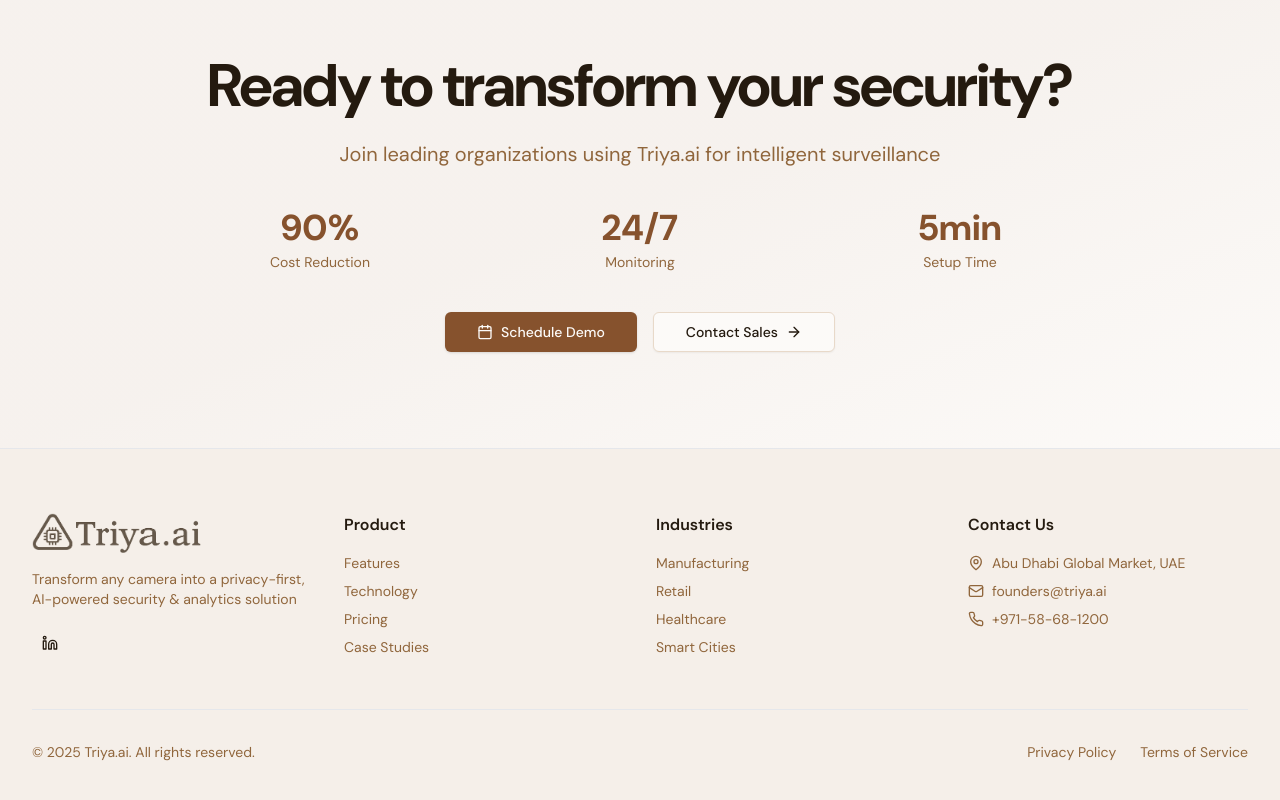
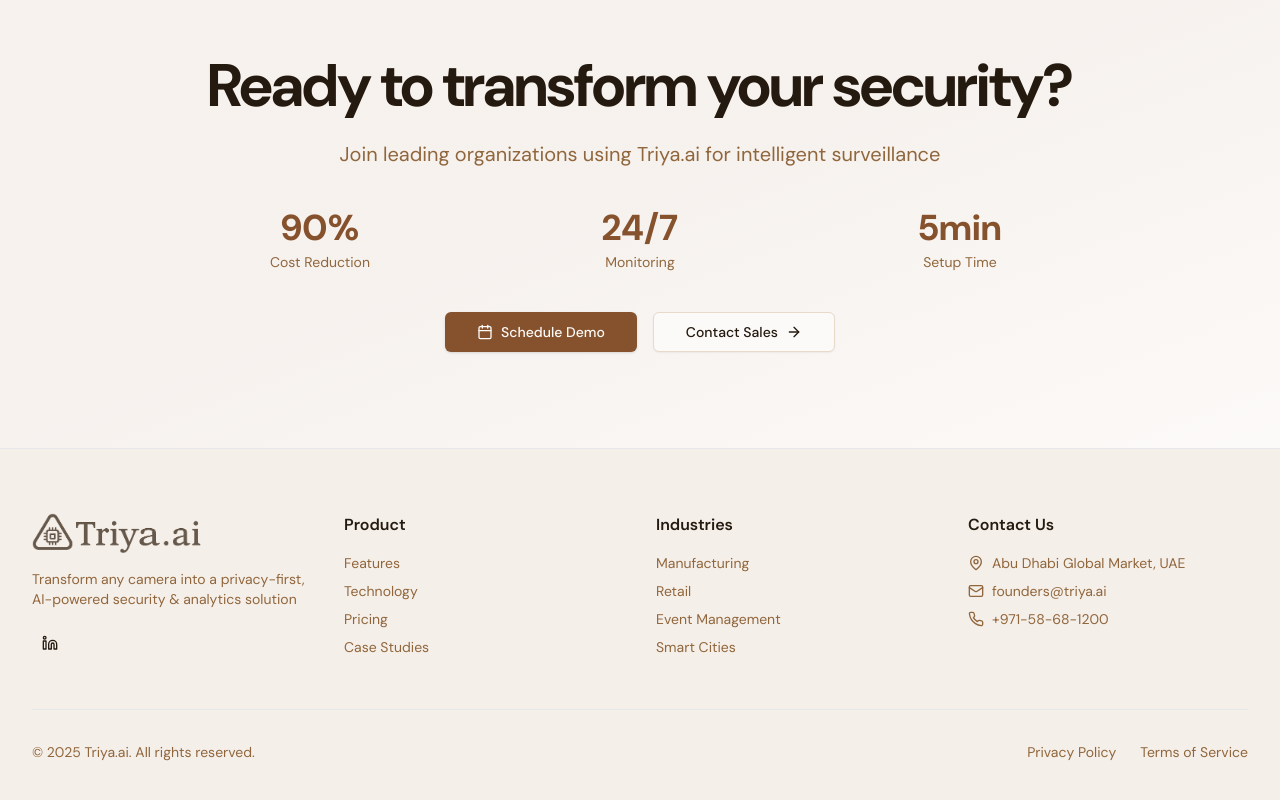
Before and after one commit to triya-org/triya-website, a Next.js app: page / in a window 1280 px wide. Shown: the part 3489-4289 px from the top of the page. Built offline with nearby package versions, Linux system fonts and the light colour scheme.

Commit message:
website changes

```diff
--- a/app/use-cases/events/page.tsx
+++ b/app/use-cases/events/page.tsx
@@ -124,8 +124,7 @@
       cta: {
         title: "Secure Your Next Event",
         description: "See how Triya.ai can transform your event security and analytics",
-        primaryButton: "Request Event Demo",
-        secondaryButton: "Download Case Study"
+        primaryButton: "Request Demo",
       }
     },
     ar: {
@@ -219,8 +218,7 @@
       cta: {
         title: "أمّن حدثك القادم",
         description: "اكتشف كيف يمكن لـ Triya.ai تحويل أمن وتحليلات حدثك",
-        primaryButton: "طلب عرض توضيحي للحدث",
-        secondaryButton: "تحميل دراسة الحالة"
+        primaryButton: "طلب عرض توضيحي",
       }
     }
   };
@@ -279,11 +277,6 @@
               <Button size="lg" className="gap-2 bg-primary hover:bg-primary/90" asChild>
                 <Link href="/contact">
                   {t.cta.primaryButton} <ArrowRight className="h-4 w-4" />
-                </Link>
-              </Button>
-              <Button size="lg" variant="outline" className="gap-2 bg-white/10 backdrop-blur-sm text-white border-white/20 hover:bg-white/20" asChild>
-                <Link href="/contact">
-                  {t.cta.secondaryButton}
                 </Link>
               </Button>
             </motion.div>
@@ -464,11 +457,6 @@
                   {t.cta.primaryButton} <ArrowRight className="h-4 w-4" />
                 </Link>
               </Button>
-              <Button size="lg" variant="outline" asChild>
-                <Link href="/contact">
-                  {t.cta.secondaryButton}
-                </Link>
-              </Button>
             </div>
           </motion.div>
         </div>
--- a/components/shared/footer/index.tsx
+++ b/components/shared/footer/index.tsx
@@ -64,8 +64,8 @@
               <Link href="/use-cases/retail" className="text-sm text-muted-foreground hover:text-primary">
                 Retail
               </Link>
-              <Link href="/use-cases/healthcare" className="text-sm text-muted-foreground hover:text-primary">
-                Healthcare
+              <Link href="/use-cases/events" className="text-sm text-muted-foreground hover:text-primary">
+                Event Management
               </Link>
               <Link href="/use-cases/smart-cities" className="text-sm text-muted-foreground hover:text-primary">
                 Smart Cities
```
